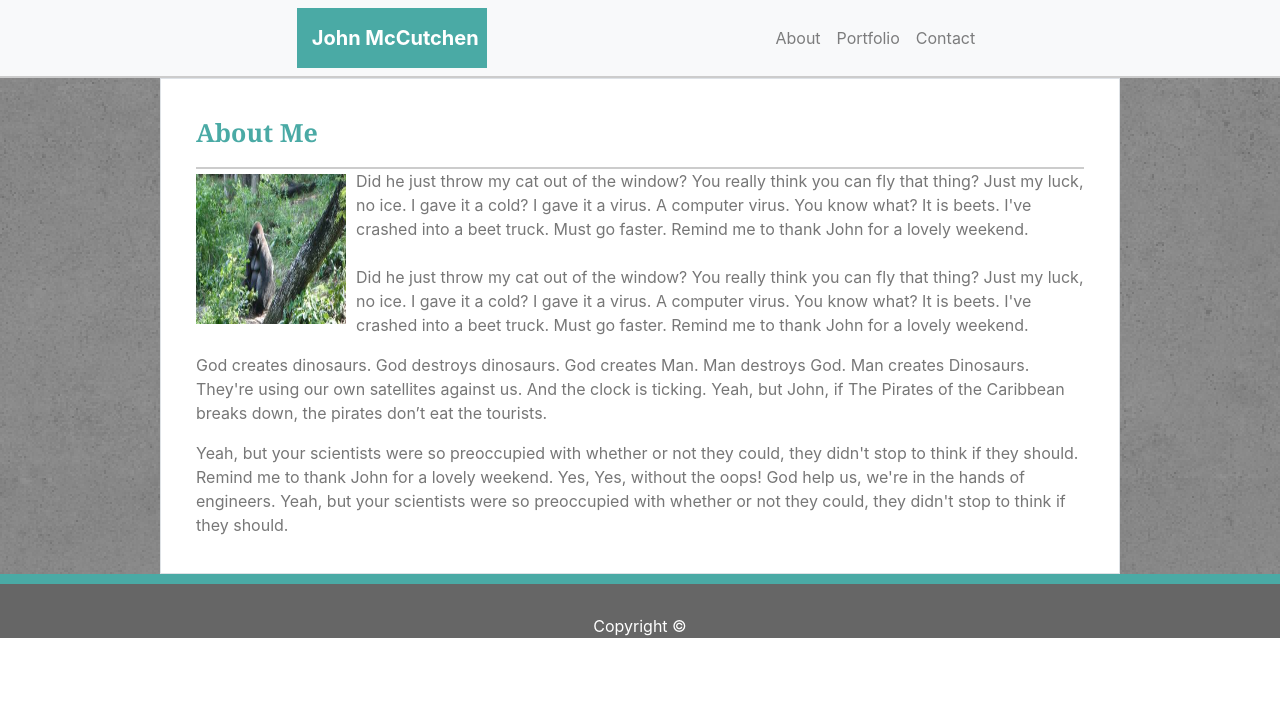
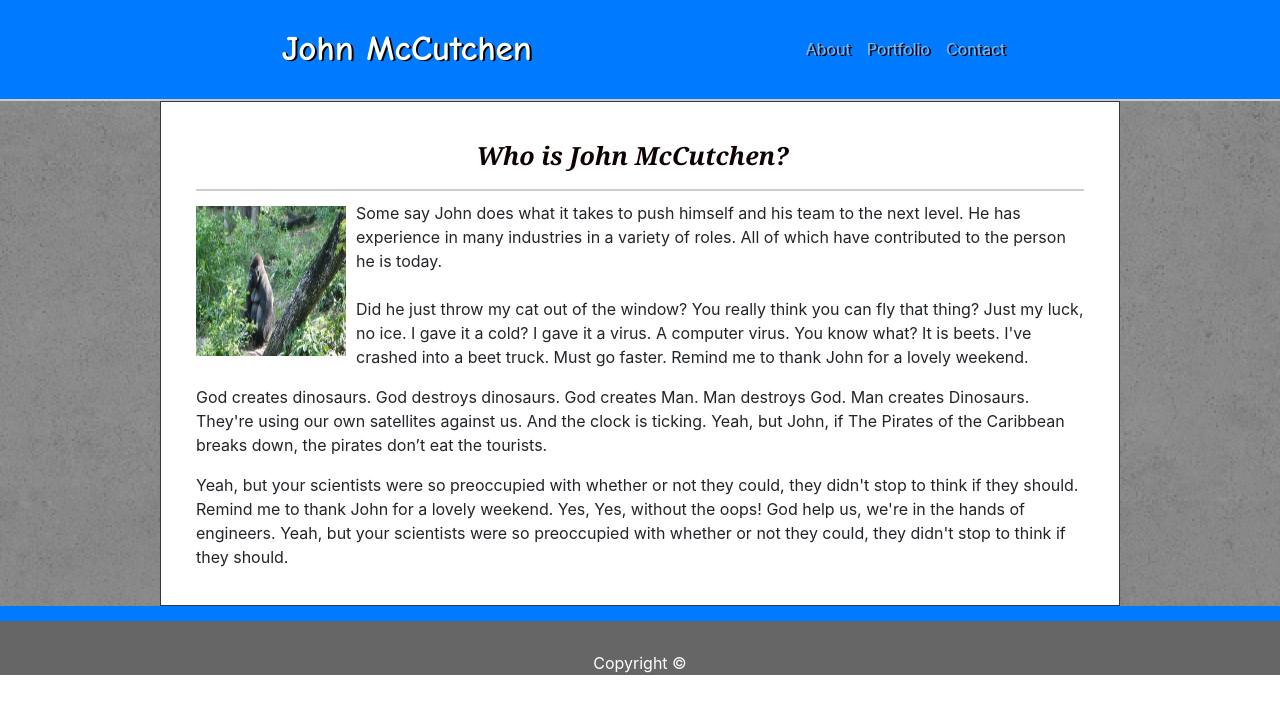
Before and after one commit to jmccutchen/Bootstrap-Portfolio, a plain HTML site: page index.html in a window 1280 px wide. Drawn offline with nearby package versions, Linux system fonts and the light colour scheme.

Commit message:
updated headers

```diff
--- a/assets/css/style.css
+++ b/assets/css/style.css
@@ -1,13 +1,15 @@
 body {
-    color: #777777;
+
 }
 
 
 #myname {
-    background-color: #4aaaa5;
+    text-shadow: 2px 1px black;
     color: white;
     font-weight: bold;
-    width: 190px;
+    font-family: "Comic Sans MS", cursive, sans-serif;
+    font-size: 35px;
+    width: auto;
     padding: 15px;
     margin-left: auto;
     margin-right: auto;
@@ -16,12 +18,12 @@ body {
 
 }
 
-.navs {
-    display: inline;
-    float: left;
-    padding: 40px 20px 10px 20px;
-    font-family: 'Georgia', Times, Times New Roman, serif;
+.navStyle {
+    color: white;
+    text-shadow: 2px 1px black;
 }
+
+
 
 .mainhead:after {
     content: '';
@@ -55,11 +57,14 @@ body {
 
 .sectionhead {
     padding: 15px 15px 15px 0px;
-    color: #4aaaa5;
+    color: rgb(14, 1, 1);
     border-bottom: 2px solid #cccccc;
-    font-family: 'Georgia', Times, Times New Roman, serif;
+    font-family: 'Georgia', 'Times', 'Times New Roman', serif;
     font-size: 25px;
     font-weight: bold;
+    margin-bottom: 10px;
+    font-style: italic;
+    text-align: center;
 
 }
 
@@ -86,10 +91,10 @@ body {
 .footer {
     padding-top: 30px;
     background-color: #666666;
-    border-top: 10px solid #4aaaa5;
-    /* margin-top: 50px; */
     text-align: center;
     color: #ffffff;
+    border-width: 15px !important;
+
 }
 
 #fullname {
--- a/index.html
+++ b/index.html
@@ -15,22 +15,22 @@
 
 
     <header class="mainhead">
-        <nav class="navbar navbar-expand-md navbar-light bg-light">
+        <nav class="navbar navbar-expand-md navbar-dark bg-primary" style= "background-color: #198CFF;">
             <button class="navbar-toggler" type="button" data-toggle="collapse" data-target="#navbarTogglerDemo01"
                 aria-controls="navbarTogglerDemo01" aria-expanded="false" aria-label="Toggle navigation">
                 <span class="navbar-toggler-icon"></span>
             </button>
             <div class="collapse navbar-collapse" id="navbarTogglerDemo01">
                 <a class="navbar-brand" id="myname" href="#">John McCutchen</a>
-                <ul class="navbar-nav mr-auto mt-2 mt-lg-0">
-                    <li class="nav-item">
-                        <a class="nav-link" href="#">About </a>
+                <ul class="navbar-nav mr-auto mt-2 mt-lg-0 navStyle">
+                    <li class="nav-item ">
+                        <a class="nav-link" href="index.html">About </a>
                     </li>
                     <li class="nav-item">
-                        <a class="nav-link" href="#">Portfolio</a>
+                        <a class="nav-link" href="portfolio.html">Portfolio</a>
                     </li>
                     <li class="nav-item">
-                        <a class="nav-link" href="#">Contact</a>
+                        <a class="nav-link" href="contact.html">Contact</a>
                     </li>
                 </ul>
 
@@ -42,18 +42,15 @@
 
 
     <div class="mainsection">
-        <section class="border">
+        <section class="border border-dark">
             <div class="container">
-                <header class="sectionhead">About Me</header>
+                <header class="sectionhead">Who is John McCutchen?</header>
 
                 <div class="content row">
                     <div class="col-md-12">
                         <img id="profilepic" src="./assets/images/profile.jpg" alt="Picture of me">
 
-                    <p> Did he just throw my cat out of the window? You really think you
-                        can fly that thing? Just my luck, no ice. I gave it a cold? I gave it a virus. A computer virus. You know
-                        what? It is beets. I've crashed into a beet truck. Must go faster. Remind me to thank John for a
-                        lovely weekend.
+                    <p> Some say John does what it takes to push himself and his team to the next level.  He has experience in many industries in a variety of roles.  All of which have contributed to the person he is today.
                         <br>
                         <br>
                         Did he just throw my cat out of the window? You really think you
@@ -85,7 +82,7 @@
         </section>
     </div>
 
-    <footer class="footer">Copyright ©
+    <footer class="footer border-top border-primary">Copyright ©
 
 
     </footer>
```
Also changed, not shown: contact.html (+8 -8 lines), portfolio.html (+8 -8 lines).
